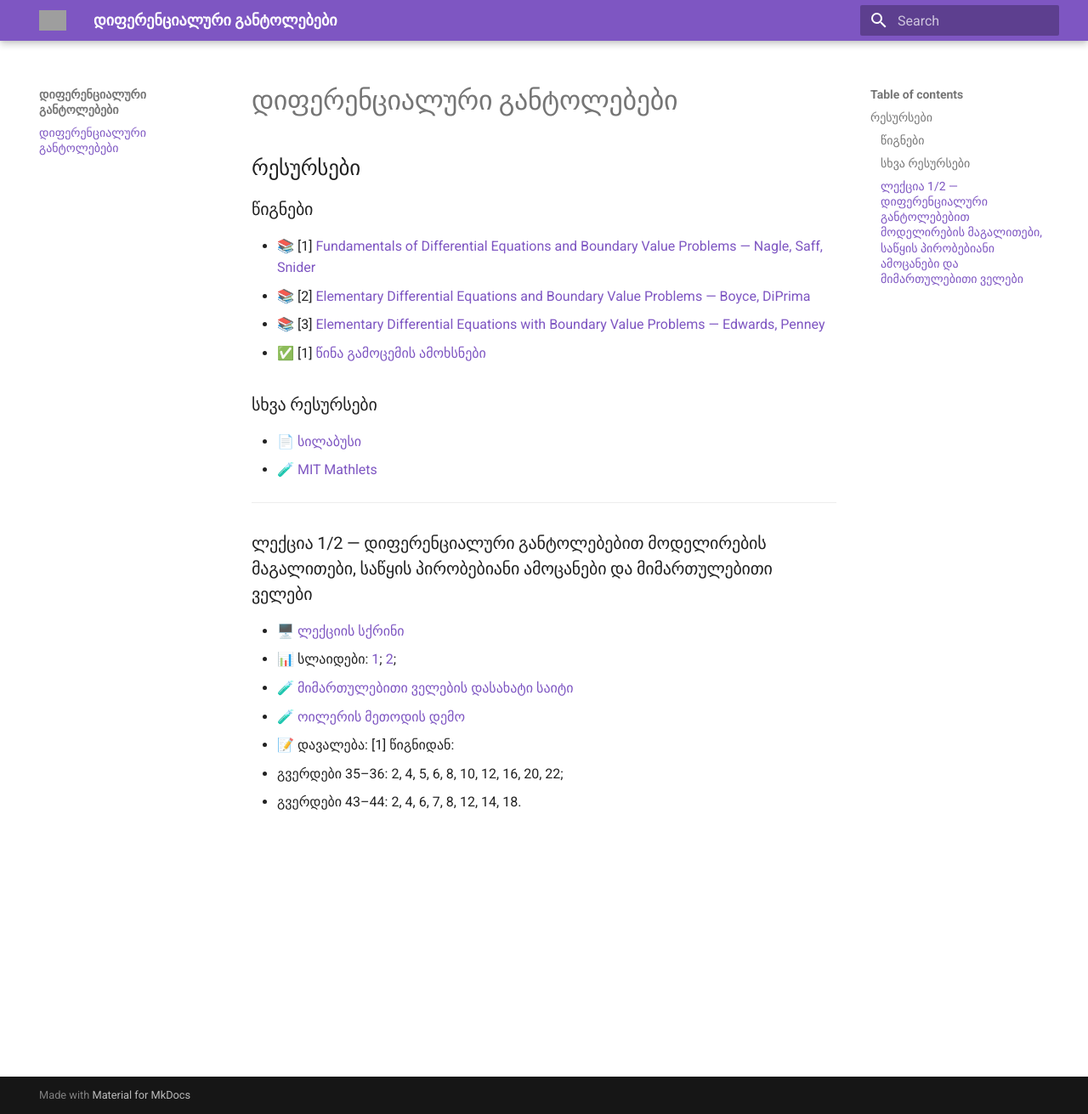
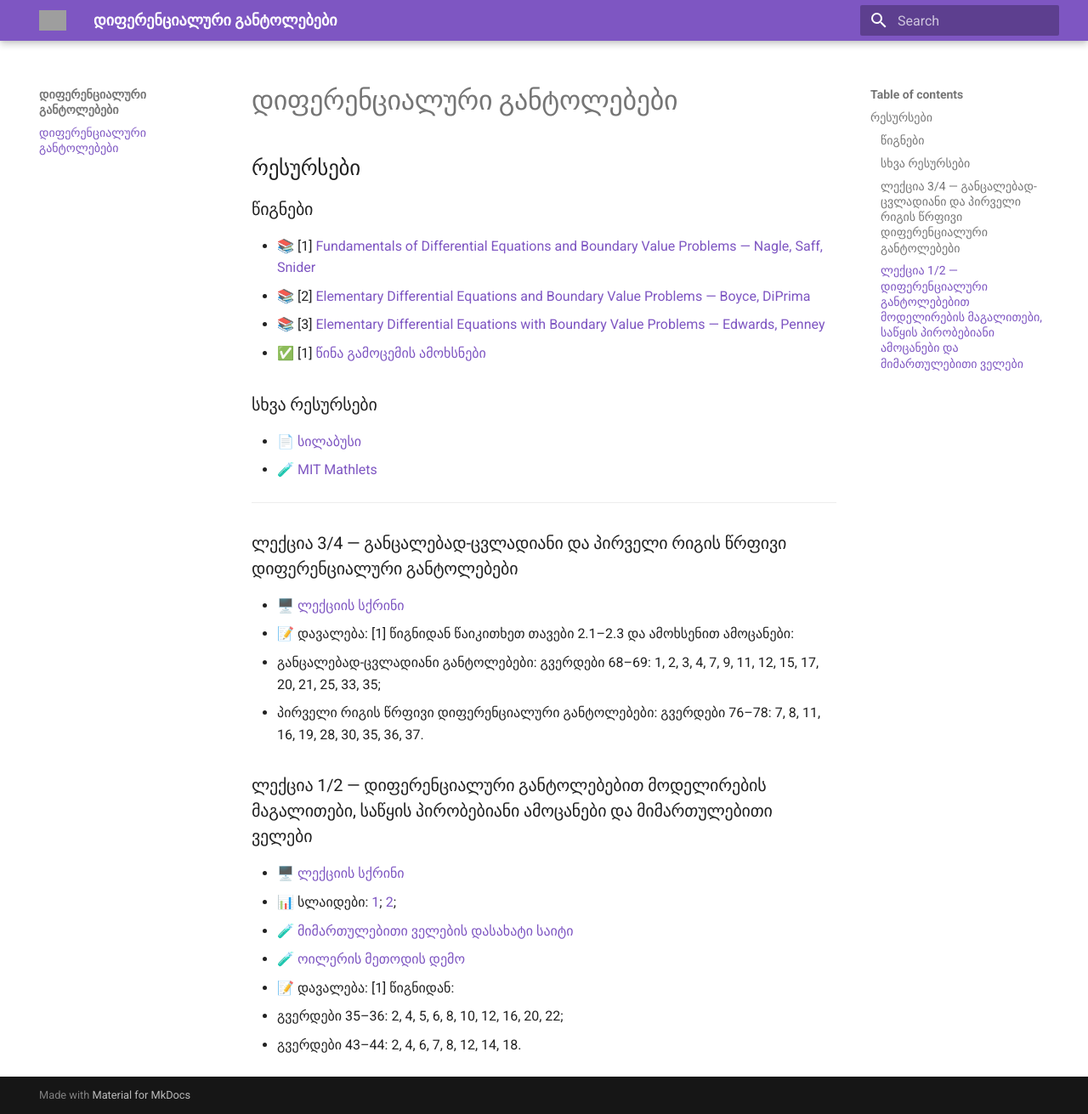
Before and after one commit to gugavar/differential-equations-fall-2026-agruni, an MkDocs documentation site: the page built from docs/index.md, in a window 1280 px wide and 1311 px high. Shown: the whole window at 85% size. Built offline with MkDocs 1.6.1 and Material for MkDocs 9.7.7, drawn with Linux system fonts in a browser that asks for light colours; grey boxes are pictures that could not be loaded.

Commit message:
Update index.md

```diff
--- a/docs/index.md
+++ b/docs/index.md
@@ -16,6 +16,12 @@
 
 
 ---
+### ლექცია 3/4 — განცალებად-ცვლადიანი და პირველი რიგის წრფივი დიფერენციალური განტოლებები
+
+- 🖥️ [ლექციის სქრინი](https://drive.google.com/file/d/1tyioiZ23Mk-RQSIBhVJY8bdt79DwB0G6/view?usp=drive_link)
+- 📝 დავალება: [1] წიგნიდან წაიკითხეთ თავები 2.1–2.3 და ამოხსენით ამოცანები:
+  - განცალებად-ცვლადიანი განტოლებები: გვერდები 68–69: 1, 2, 3, 4, 7, 9, 11, 12, 15, 17, 20, 21, 25, 33, 35;
+  - პირველი რიგის წრფივი დიფერენციალური განტოლებები: გვერდები 76–78: 7, 8, 11, 16, 19, 28, 30, 35, 36, 37.
 
 ### ლექცია 1/2 — დიფერენციალური განტოლებებით მოდელირების მაგალითები, საწყის პირობებიანი ამოცანები და მიმართულებითი ველები
 
```
